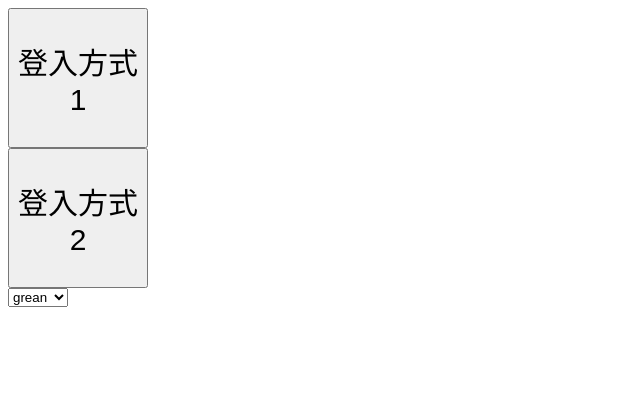
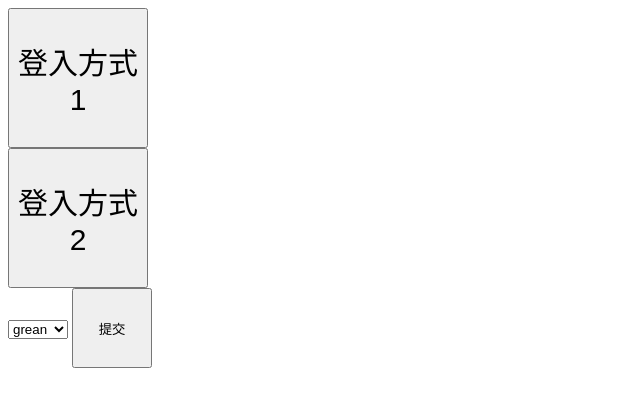
Before and after one commit to zeustseng-create/Zeus, a plain HTML site: page test2.html in a window 1280 px wide. Shown: the whole page, without its empty margins (0-640 px from the left). Drawn offline with Linux system fonts and the light colour scheme.

Commit message:
Fix button HTML syntax in test2.html

```diff
--- a/test2.html
+++ b/test2.html
@@ -32,7 +32,7 @@ function c(){
   <option value="mercedes">red</option>
   <option value="audi">yellow</option>
 </select>
-<button onclick="c()" style="width:80px;height:80px;>
+<button onclick="c()" style="width:80px;height:80px;">
 提交
 </button>
 </html>
```
